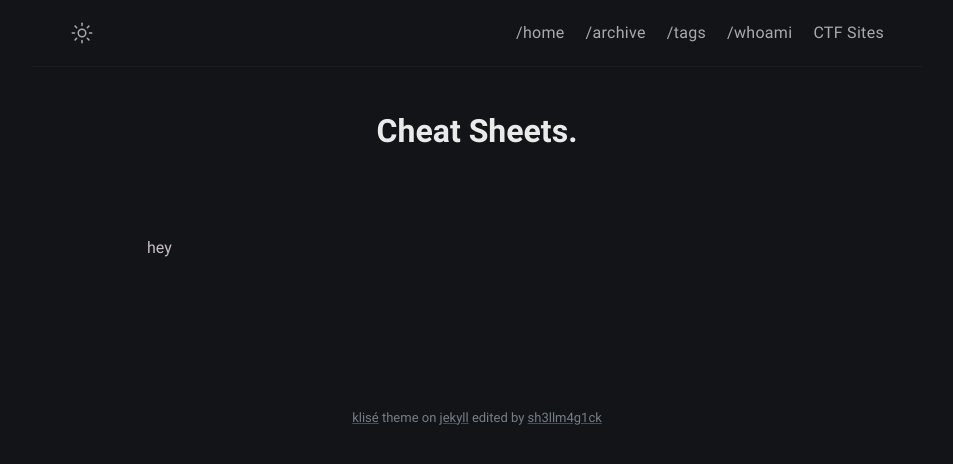
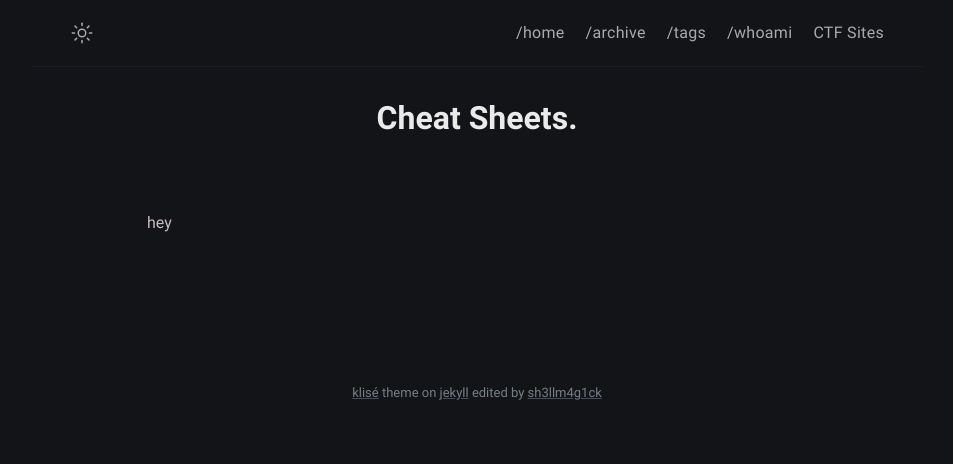
Before and after one commit to sh3llm4g1ck/sh3llm4g1ck.github.io, a Jekyll site: the page built from cheatsheets.md, in a window 1280 px wide. Shown: the top 464 px of the page, without its empty margins (163-1116 px from the left). Built offline with Jekyll 4.4.1, drawn with Linux system fonts in a browser that asks for light colours.

Commit message:
Update _post.scss

```diff
--- a/_sass/klise/_post.scss
+++ b/_sass/klise/_post.scss
@@ -8,7 +8,7 @@
 
 // Post title
 .header {
-  margin-top: 2.8em;
+  margin-top: 2.0em;
   margin-bottom: 3em;
 
   .tags {
@@ -69,7 +69,7 @@
 
 // Post content
 .page-content {
-  padding-top: 20px;
+  padding-top: 8px;
 
   iframe {
     text-align: center;
```
